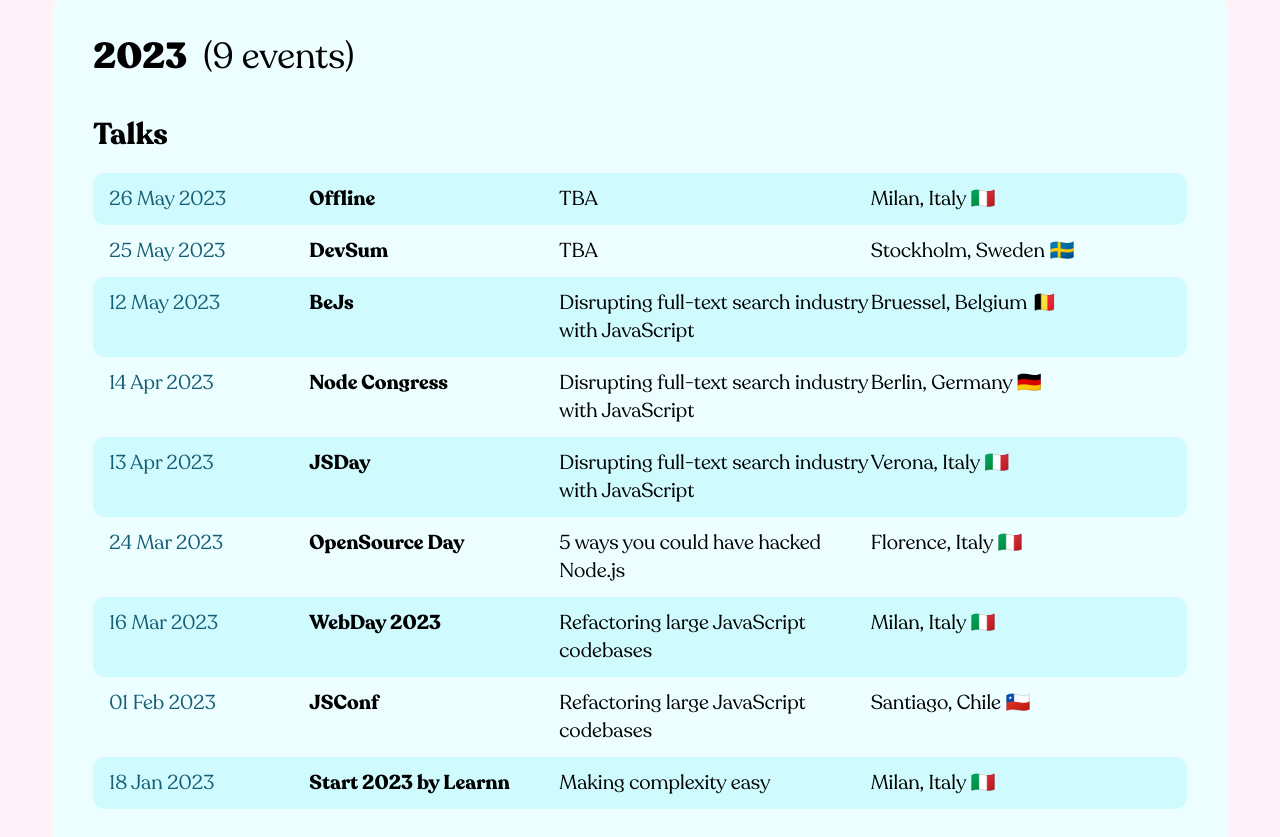
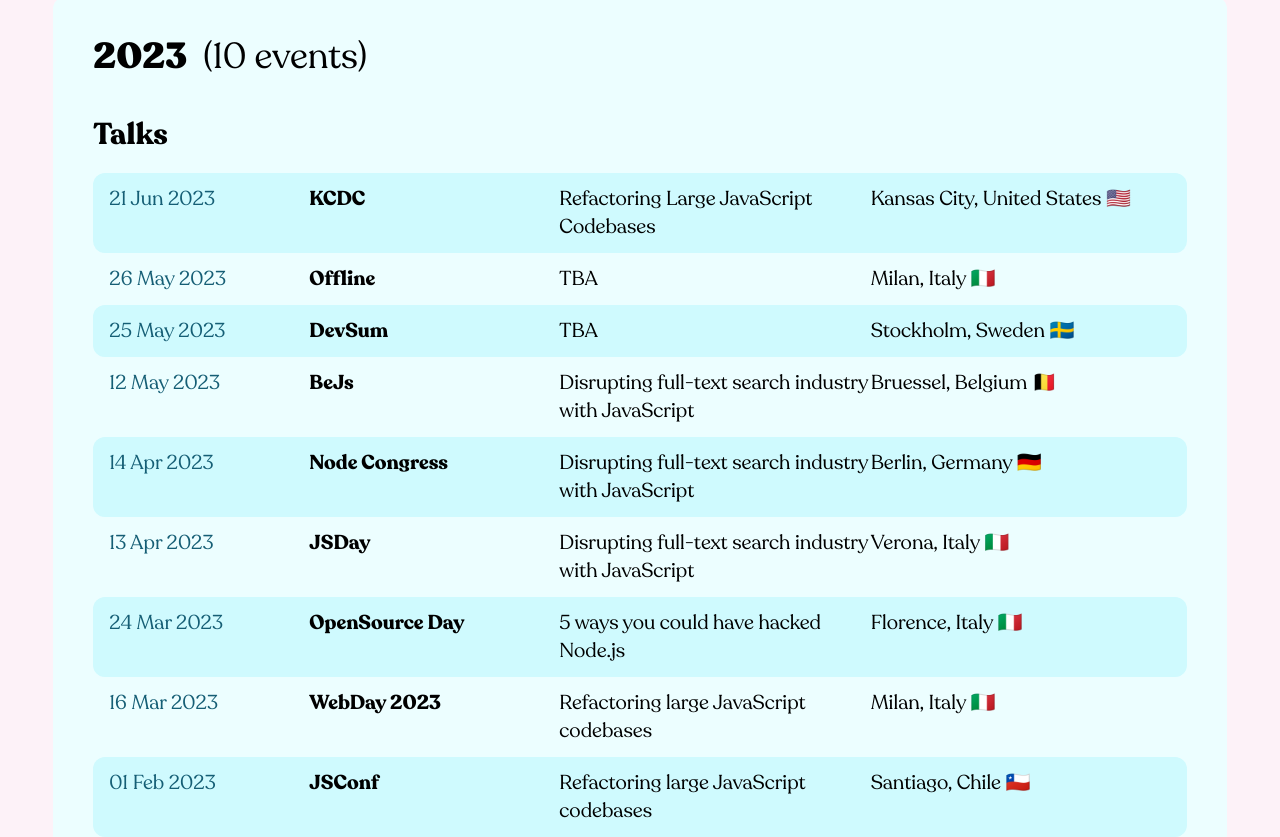
Before and after one commit to micheleriva/personal-website, a Next.js app: page /talks in a window 1280 px wide. Shown: the part 1023-1860 px from the top of the page. Built offline with nearby package versions, Linux system fonts and the light colour scheme.

Commit message:
Update events.js

```diff
--- a/data/events.js
+++ b/data/events.js
@@ -867,4 +867,16 @@
     type: "talk",
     mode: "in-person",
   },
+  {
+    date: new Date(2023, 5, 21),
+    event: "KCDC",
+    city: "Kansas City",
+    country: "United States",
+    emoji: "🇺🇸",
+    title: "Refactoring Large JavaScript Codebases",
+    url: null,
+    language: "english",
+    type: "talk",
+    mode: "in-person",
+  },
 ];
```
